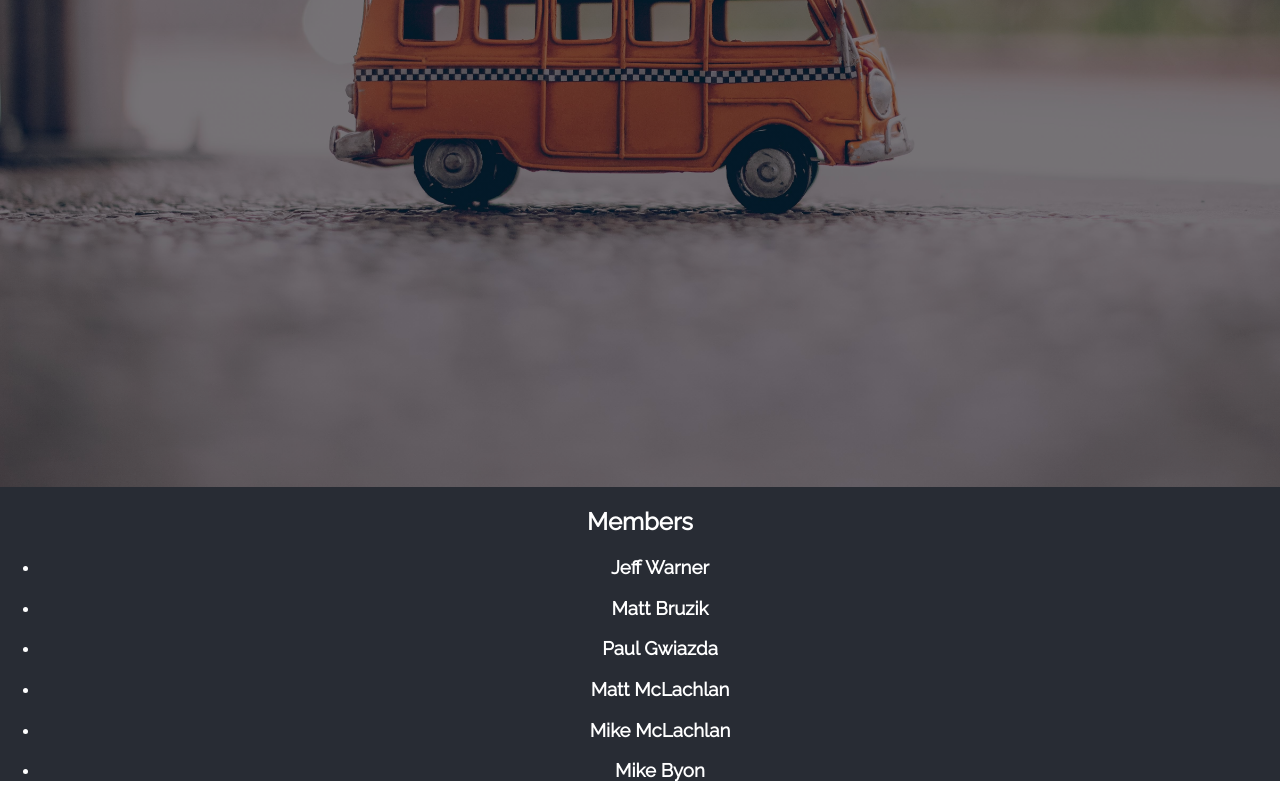
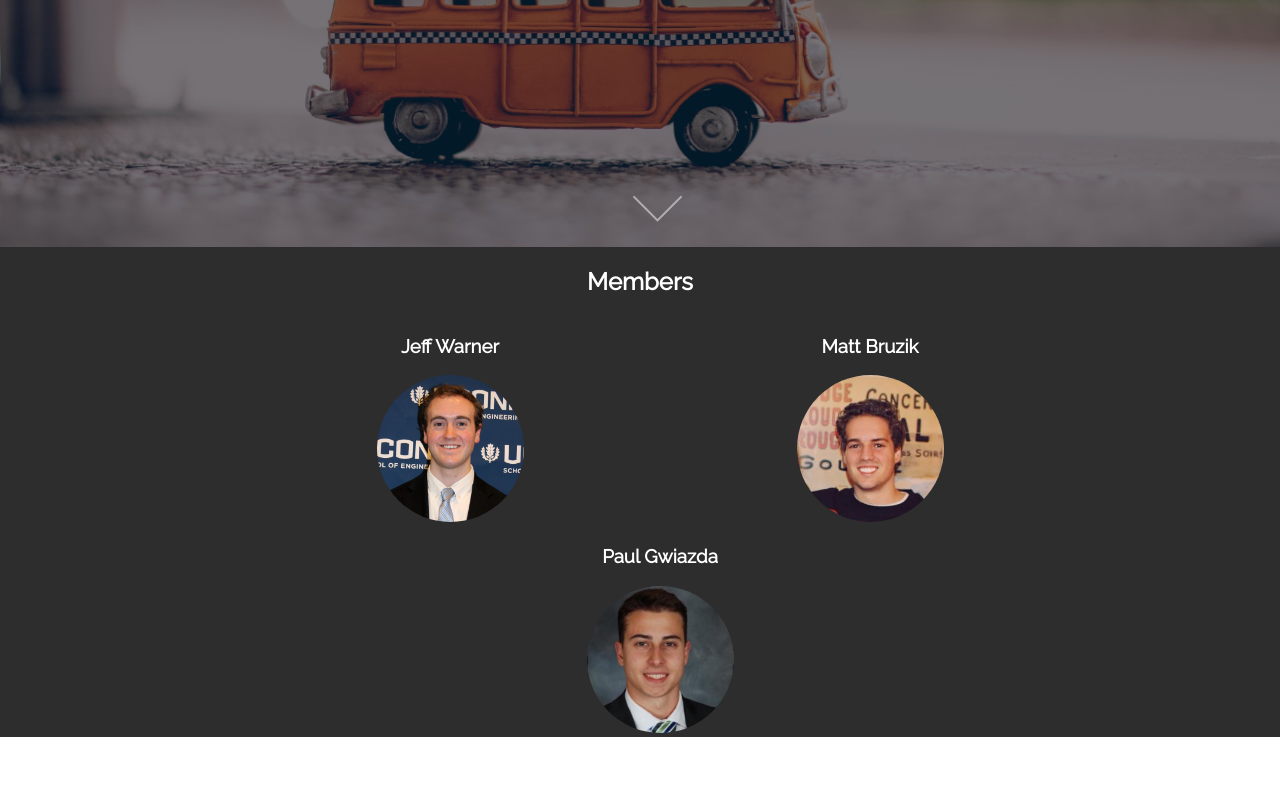
Before and after one commit to mdbyon/vanhouse, a React (Create React App) app in the folder vanpublic/: page / in a window 1280 px wide. Shown: the part 433-1233 px from the top of the page. After the commit the page ends 1190 px from the top, so only its background shows below. Built offline with nearby package versions, Linux system fonts and the light colour scheme.

Commit message:
Added scrolling for vanhouse members component

```diff
--- a/vanpublic/src/App.css
+++ b/vanpublic/src/App.css
@@ -1,7 +1,7 @@
 .App {
   font-family: 'Raleway', sans-serif;
   text-align: center;
-  background-color: #282c34;
+  background-color: #2D2D2D;
   color: white;
   min-height: 100vh;
 }
@@ -47,13 +47,18 @@ header h1{
   color: white;
 }
 
+img{
+  border-radius: 50%;
+  width: 35%;
+}
+
 .page-header{
   background-image: linear-gradient(rgba(0, 0, 0, 0.5), rgba(0, 0, 0, 0.5)), url("./img/background-van.jpg");
   -webkit-background-size: cover;
   -moz-background-size: cover;
   -o-background-size: cover;
   background-size: cover;
-  height:115vh;
+  height:85vh;
 }
 
 nav {
@@ -84,6 +89,19 @@ nav ul li a:hover {
   text-decoration: none;
 }
 
+.member-item {
+  width: 35%;
+}
+
+li {
+  display: inline-block;
+
+}
+
+.home-container{
+  margin: 20px;
+}
+
 @keyframes App-logo-spin {
   from {
     transform: rotate(0deg);
@@ -92,3 +110,47 @@ nav ul li a:hover {
     transform: rotate(360deg);
   }
 }
+
+
+.scroll-down {
+  position: absolute;
+  margin-bottom: 135px;
+  left: 50%;
+  bottom: 10px;
+  display: block;
+  text-align: center;
+  font-size: 20px;
+  z-index: 100;
+  text-decoration: none;
+  text-shadow: 0;
+  width: 33px;
+  height: 33px;
+  border-bottom: 2px solid #fff;
+  border-right: 2px solid #fff;
+  z-index: 9;
+  left: 50%;
+  -webkit-transform: translate(-50%, 0%) rotate(45deg);
+  -moz-transform: translate(-50%, 0%) rotate(45deg);
+  transform: translate(-50%, 0%) rotate(45deg);
+  -webkit-animation: fade_move_down 4s ease-in-out infinite;
+  -moz-animation:    fade_move_down 4s ease-in-out infinite;
+  animation:         fade_move_down 4s ease-in-out infinite;
+}
+
+
+/*animated scroll arrow animation*/
+@-webkit-keyframes fade_move_down {
+  0%   { -webkit-transform:translate(0,-10px) rotate(45deg); opacity: 0;  }
+  50%  { opacity: 1;  }
+  100% { -webkit-transform:translate(0,10px) rotate(45deg); opacity: 0; }
+}
+@-moz-keyframes fade_move_down {
+  0%   { -moz-transform:translate(0,-10px) rotate(45deg); opacity: 0;  }
+  50%  { opacity: 1;  }
+  100% { -moz-transform:translate(0,10px) rotate(45deg); opacity: 0; }
+}
+@keyframes fade_move_down {
+  0%   { transform:translate(0,-10px) rotate(45deg); opacity: 0;  }
+  50%  { opacity: 1;  }
+  100% { transform:translate(0,10px) rotate(45deg); opacity: 0; }
+}
--- a/vanpublic/src/App.js
+++ b/vanpublic/src/App.js
@@ -1,7 +1,7 @@
 import React, { Component } from 'react';
 import { BrowserRouter as Router, Route, Link } from "react-router-dom";
 import './App.css';
-import {Home} from './Home'
+import Home from './Home'
 
 const About = () => <h2>About</h2>;
 const Users = () => <h2>Users</h2>;
--- a/vanpublic/src/Home.js
+++ b/vanpublic/src/Home.js
@@ -1,6 +1,18 @@
-import React from 'react';
+import React, {Component} from 'react';
 
-export const Home = () => {
+class Home extends Component {
+  constructor(props){
+    super(props);
+    this.membersRef = React.createRef();
+  }
+
+  scrollToMembers = () => {
+    window.scrollTo({
+      top:this.membersRef.current.offsetTop,
+      behavior: "smooth"
+    })
+  }
+  render() {
     return (
       <div>
         <div className="page-header">
@@ -12,18 +24,28 @@ export const Home = () => {
             </ul>
           </nav>
           <div id="vanhouse-title"><h1>Vanhouse</h1></div>
+          <div className="scroll-down" onClick={this.scrollToMembers}/>
         </div>
-    <div className="home-container">
+        <div ref={this.membersRef}
+          className="home-container">
           <h2>Members</h2>
-      <ul>
-        <li><h3>Jeff Warner</h3></li>
-        <li><h3>Matt Bruzik</h3></li>
-        <li><h3>Paul Gwiazda</h3></li>
-        <li><h3>Matt McLachlan</h3></li>
-        <li><h3>Mike McLachlan</h3></li>
-        <li><h3>Mike Byon</h3></li>
+          <ul className="members-list">
+            <li className="member-item">
+              <h3>Jeff Warner</h3>
+              <img src={require('./img/jeff.jpeg')}/>
+            </li>
+            <li className="member-item">
+              <h3>Matt Bruzik</h3>
+              <img src={require('./img/matt.jpeg')}/>
+            </li>
+            <li className="member-item">
+              <h3>Paul Gwiazda</h3>
+              <img src={require('./img/paul.jpeg')}/>
+            </li>
           </ul>
         </div>
       </div>
     )
   }
+}
+export default Home
```
Lines whose indentation alone changed are shown as unchanged.
